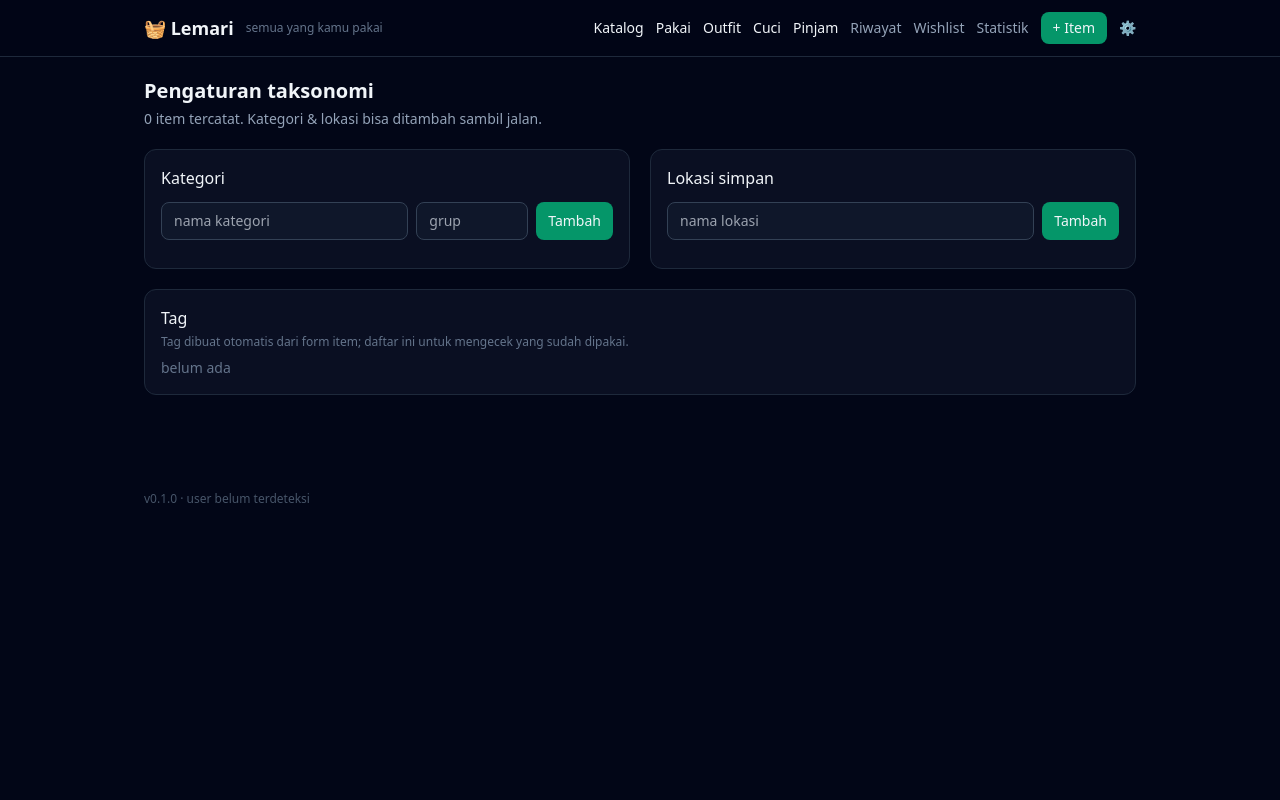
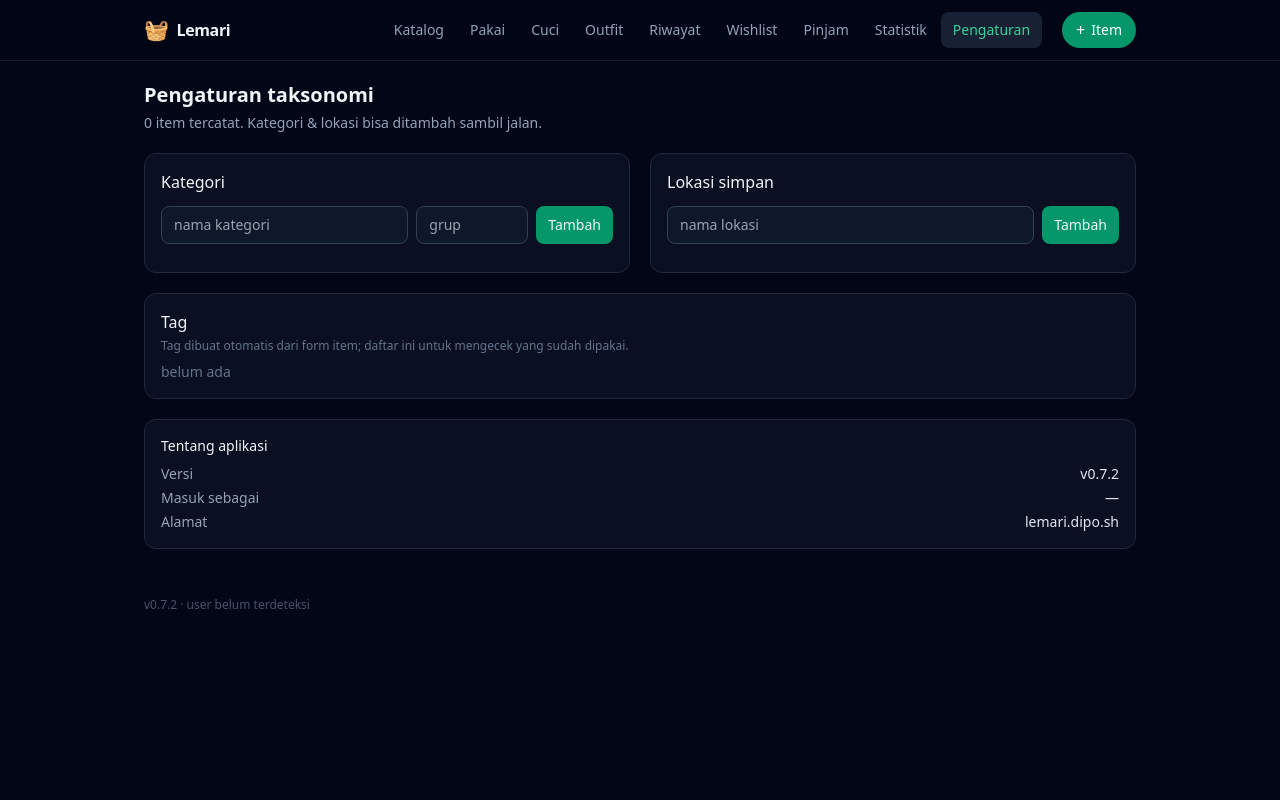
Before and after one commit to dipoengoro/lemari, a FastAPI app: page /pengaturan in a window 1280 px wide. Run offline with FastAPI, Linux system fonts and the light colour scheme; some libraries are stand-ins or nearby versions.

Commit message:
chore: app/config.py, app/web.py, static/sw.js (+3 lain)

```diff
--- a/app/config.py
+++ b/app/config.py
@@ -15,7 +15,7 @@ def _env(name: str, default: str = "") -> str:
 DSN_RAW = _env("LEMARI_DSN") or _env("DATABASE_URL")
 
 APP_NAME = _env("LEMARI_APP_NAME", "Lemari")
-VERSION = "0.7.1"
+VERSION = "0.7.2"
 DOMAIN = _env("LEMARI_DOMAIN", "lemari.dipo.sh")
 UPLOAD_DIR = Path(_env("LEMARI_UPLOAD_DIR", str(BASE_DIR / "data" / "uploads")))
 
--- a/app/web.py
+++ b/app/web.py
@@ -32,6 +32,7 @@ from .models import (
 
 router = APIRouter()
 templates = Jinja2Templates(directory=str(config.BASE_DIR / "templates"))
+templates.env.globals["version"] = config.VERSION  # dipakai footer di semua halaman
 
 PER_HALAMAN = 24
 
--- a/static/sw.js
+++ b/static/sw.js
@@ -1,6 +1,6 @@
 /* Service worker Lemari — cukup untuk installable + halaman offline.
    Halaman selalu dari jaringan (data harus segar), aset statis pakai cache. */
-const CACHE = 'lemari-v1';
+const CACHE = 'lemari-v2';
 const ASET = [
   '/static/app.css',
   '/static/icons/icon-192.png',
--- a/templates/base.html
+++ b/templates/base.html
@@ -13,38 +13,96 @@
   <script src="https://unpkg.com/htmx.org@1.9.12"></script>
   <link rel="stylesheet" href="/static/app.css">
 </head>
-<body class="bg-slate-950 text-slate-100 min-h-screen">
-  <header class="sticky top-0 z-20 border-b border-slate-800 bg-slate-950/95 backdrop-blur">
-    <div class="mx-auto max-w-5xl px-4 py-3 flex items-center gap-3">
-      <a href="/" class="text-lg font-semibold">🧺 Lemari</a>
-      <span class="text-xs text-slate-500 hidden sm:inline">semua yang kamu pakai</span>
-      <nav class="ml-auto flex items-center gap-3 text-sm">
-        <a href="/" class="hover:text-emerald-400">Katalog</a>
-        <a href="/pakai" class="hover:text-emerald-400">Pakai</a>
-        <a href="/outfit" class="hover:text-emerald-400">Outfit</a>
-        <a href="/cuci" class="hover:text-emerald-400">Cuci</a>
-        <a href="/pinjam" class="hover:text-emerald-400">Pinjam</a>
-        <a href="/riwayat" class="text-slate-400 hover:text-emerald-400">Riwayat</a>
-        <a href="/wishlist" class="text-slate-400 hover:text-emerald-400">Wishlist</a>
-        <a href="/statistik" class="text-slate-400 hover:text-emerald-400">Statistik</a>
-        <a href="/item/baru" class="rounded-lg bg-emerald-600 px-3 py-1.5 font-medium hover:bg-emerald-500">+ Item</a>
-        <a href="/pengaturan" class="text-slate-400 hover:text-emerald-400">⚙</a>
+{% set jalur = request.url.path if request else '/' %}
+{% set utama = [
+  ('Katalog', '/', '🧺'),
+  ('Pakai', '/pakai', '👕'),
+  ('Cuci', '/cuci', '🧼'),
+  ('Outfit', '/outfit', '🎽'),
+] %}
+{% set lain = [
+  ('Riwayat', '/riwayat', '📆'),
+  ('Wishlist', '/wishlist', '⭐'),
+  ('Pinjam', '/pinjam', '🤝'),
+  ('Statistik', '/statistik', '📊'),
+  ('Pengaturan', '/pengaturan', '⚙️'),
+] %}
+<body class="bg-slate-950 text-slate-100 min-h-screen antialiased">
+
+  <header class="sticky top-0 z-30 border-b border-slate-800/80 bg-slate-950/90 backdrop-blur">
+    <div class="mx-auto flex max-w-5xl items-center gap-3 px-4 py-3">
+      <a href="/" class="flex items-center gap-2 text-base font-semibold tracking-tight">
+        <span class="text-xl">🧺</span>
+        <span>Lemari</span>
+      </a>
+
+      <nav class="ml-auto hidden items-center gap-0.5 text-sm md:flex">
+        {% for nama, url, ikon in utama %}
+        {% set aktif = (jalur == url) if url == '/' else jalur.startswith(url) %}
+        <a href="{{ url }}"
+           class="rounded-lg px-3 py-2 transition {{ 'bg-slate-800/80 text-emerald-400' if aktif else 'text-slate-400 hover:bg-slate-900 hover:text-slate-100' }}">{{ nama }}</a>
+        {% endfor %}
+        {% for nama, url, ikon in lain %}
+        {% set aktif = jalur.startswith(url) %}
+        <a href="{{ url }}"
+           class="rounded-lg px-3 py-2 transition {{ 'bg-slate-800/80 text-emerald-400' if aktif else 'text-slate-400 hover:bg-slate-900 hover:text-slate-100' }}">{{ nama }}</a>
+        {% endfor %}
       </nav>
+
+      <a href="/item/baru"
+         class="ml-auto flex items-center gap-1.5 rounded-full bg-emerald-600 px-3.5 py-2 text-sm font-medium text-white transition hover:bg-emerald-500 md:ml-2">
+        <span class="text-base leading-none">+</span><span>Item</span>
+      </a>
     </div>
   </header>
 
-  <main class="mx-auto max-w-5xl px-4 py-5 pb-24">
+  <main class="mx-auto max-w-5xl px-4 py-5 pb-28 md:pb-12">
     {% block isi %}{% endblock %}
   </main>
 
-  <footer class="mx-auto max-w-5xl px-4 pb-10 text-xs text-slate-600">
-    v{{ version | default('0.1.0') }} · {{ user or 'user belum terdeteksi' }}
+  <footer class="mx-auto hidden max-w-5xl px-4 pb-10 text-xs text-slate-600 md:block">
+    v{{ version | default('') }} · {{ user or 'user belum terdeteksi' }}
   </footer>
+
+  <nav class="fixed inset-x-0 bottom-0 z-30 border-t border-slate-800/80 bg-slate-950/95 backdrop-blur md:hidden"
+       style="padding-bottom: env(safe-area-inset-bottom)">
+    <div class="mx-auto flex max-w-lg items-stretch px-1">
+      {% for nama, url, ikon in utama %}
+      {% set aktif = (jalur == url) if url == '/' else jalur.startswith(url) %}
+      <a href="{{ url }}"
+         class="flex flex-1 flex-col items-center gap-0.5 py-2.5 text-[11px] {{ 'text-emerald-400' if aktif else 'text-slate-400' }}">
+        <span class="text-lg leading-none">{{ ikon }}</span>
+        <span>{{ nama }}</span>
+      </a>
+      {% endfor %}
+
+      {% set lain_aktif = jalur.startswith('/riwayat') or jalur.startswith('/wishlist') or jalur.startswith('/pinjam')
+                         or jalur.startswith('/statistik') or jalur.startswith('/pengaturan') or jalur.startswith('/item') %}
+      <details class="relative flex-1" id="menu-lainnya">
+        <summary class="flex list-none flex-col items-center gap-0.5 py-2.5 text-[11px] marker:hidden {{ 'text-emerald-400' if lain_aktif else 'text-slate-400' }}">
+          <span class="text-lg leading-none">⋯</span>
+          <span>Lainnya</span>
+        </summary>
+        <div class="absolute bottom-[calc(100%+0.5rem)] right-1 w-52 overflow-hidden rounded-xl border border-slate-800 bg-slate-900 py-1 shadow-2xl shadow-black/50">
+          {% for nama, url, ikon in lain %}
+          <a href="{{ url }}" class="flex items-center gap-3 px-4 py-3 text-sm text-slate-300 active:bg-slate-800">
+            <span>{{ ikon }}</span><span>{{ nama }}</span>
+          </a>
+          {% endfor %}
+        </div>
+      </details>
+    </div>
+  </nav>
 
   <script>
     if ('serviceWorker' in navigator) {
       window.addEventListener('load', () => navigator.serviceWorker.register('/sw.js').catch(() => {}));
     }
+    // menu "Lainnya" di HP: tutup kalau tap di luar atau setelah pilih menu
+    document.addEventListener('click', (ev) => {
+      const menu = document.getElementById('menu-lainnya');
+      if (menu && menu.open && !menu.contains(ev.target)) menu.open = false;
+    });
   </script>
 </body>
 </html>
--- a/templates/katalog.html
+++ b/templates/katalog.html
@@ -39,6 +39,7 @@
 <form method="post" action="/items/bulk" id="form-bulk">
   {% include "partials/katalog_isi.html" %}
 
+  {% if items %}
   <div class="mt-6 rounded-xl border border-slate-800 bg-slate-900/60 p-4 space-y-3">
     <p class="text-sm text-slate-400">Aksi massal untuk item yang dicentang:</p>
     <div class="grid grid-cols-1 gap-2 sm:grid-cols-3">
@@ -55,5 +56,6 @@
     </div>
     <button class="rounded-lg bg-emerald-600 px-4 py-2 text-sm font-medium hover:bg-emerald-500">Terapkan</button>
   </div>
+  {% endif %}
 </form>
 {% endblock %}
--- a/templates/pengaturan.html
+++ b/templates/pengaturan.html
@@ -56,4 +56,13 @@
     {% for t in tags %}<span class="rounded bg-slate-800 px-2 py-0.5">#{{ t.nama }}</span>{% else %}<span class="text-slate-500">belum ada</span>{% endfor %}
   </div>
 </section>
+
+<section class="mt-5 rounded-xl border border-slate-800 bg-slate-900/60 p-4 text-sm">
+  <h2 class="font-medium">Tentang aplikasi</h2>
+  <dl class="mt-2 space-y-1 text-slate-400">
+    <div class="flex justify-between"><dt>Versi</dt><dd class="text-slate-200">v{{ version }}</dd></div>
+    <div class="flex justify-between"><dt>Masuk sebagai</dt><dd class="text-slate-200">{{ user or '—' }}</dd></div>
+    <div class="flex justify-between"><dt>Alamat</dt><dd class="text-slate-200">lemari.dipo.sh</dd></div>
+  </dl>
+</section>
 {% endblock %}
```
